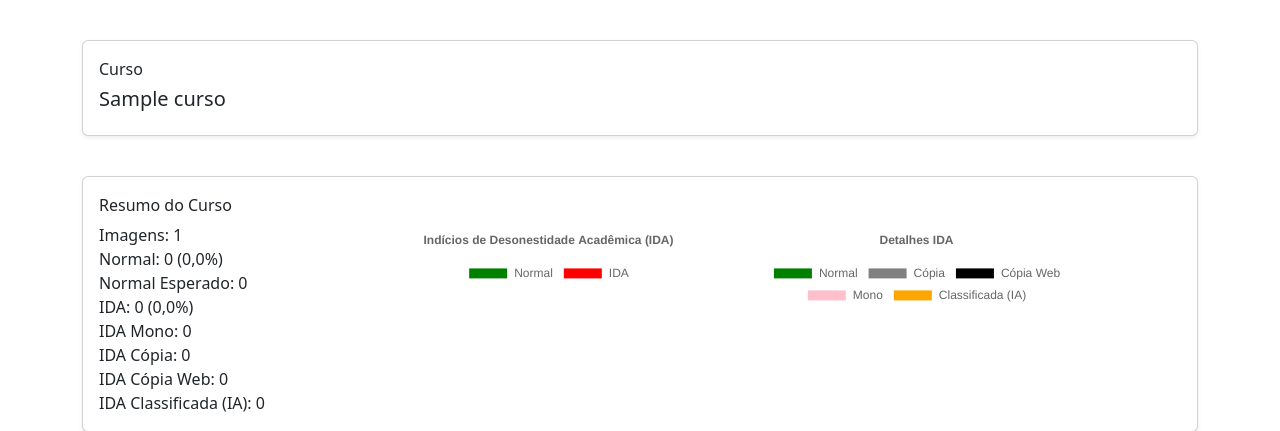
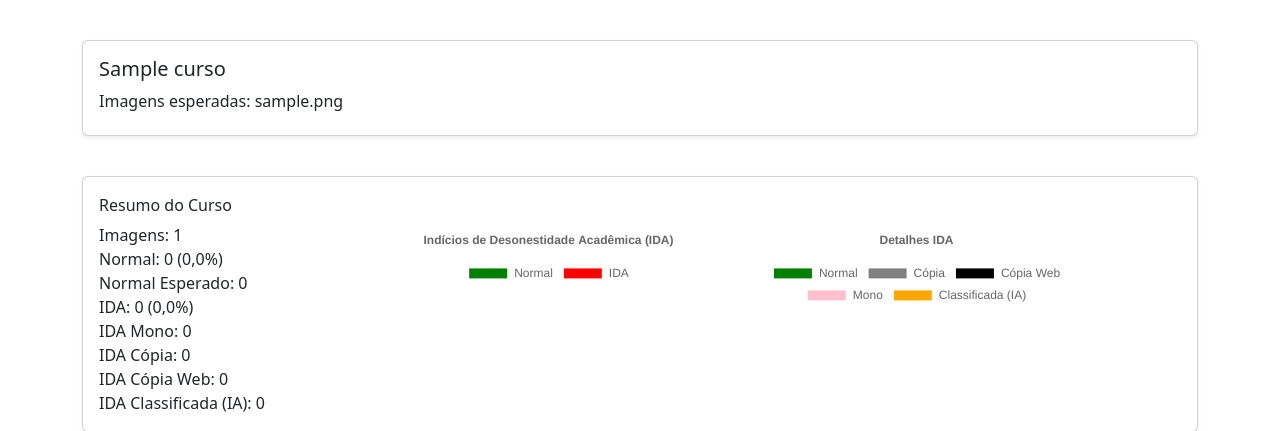
Before and after one commit to br4zil/aida_img, a Django app: page /galeria-list/1 in a window 1280 px wide. Shown: the part 67-498 px from the top of the page. Run offline with Django 5.2, Linux system fonts and the light colour scheme; a user stored in the database is signed in; tables that the repository leaves empty hold one stand-in row (values such as "Sample post"); grey boxes marked "Sample" are stand-in pictures.

Commit message:
da_clip adicionado informação de imagens esperadas na listagem

```diff
--- a/templates/galeria/index.html
+++ b/templates/galeria/index.html
@@ -55,8 +55,13 @@ src="https://cdnjs.cloudflare.com/ajax/libs/Chart.js/2.9.4/Chart.js">
 {% comment %} <a class="btn btn-secondary" href="{% url 'cursos' %}">Voltar</a> {% endcomment %}
               <div class="card shadow-sm">
                 <div class="card-body">
-                <label for=""><h6>Curso</h6></label>
+                {% comment %} <label for=""><h6>Curso</h6></label> {% endcomment %}
                 <h5> {{ curso.0.nome }}  </h5>
+                {% if curso.0.imagens_esperadas %}
+
+                <label for=""><h6>Imagens esperadas: </h6></label>
+                <span> {{ curso.0.imagens_esperadas }}  </span>
+                {% endif %}
               </div>
               </div>
 
```
